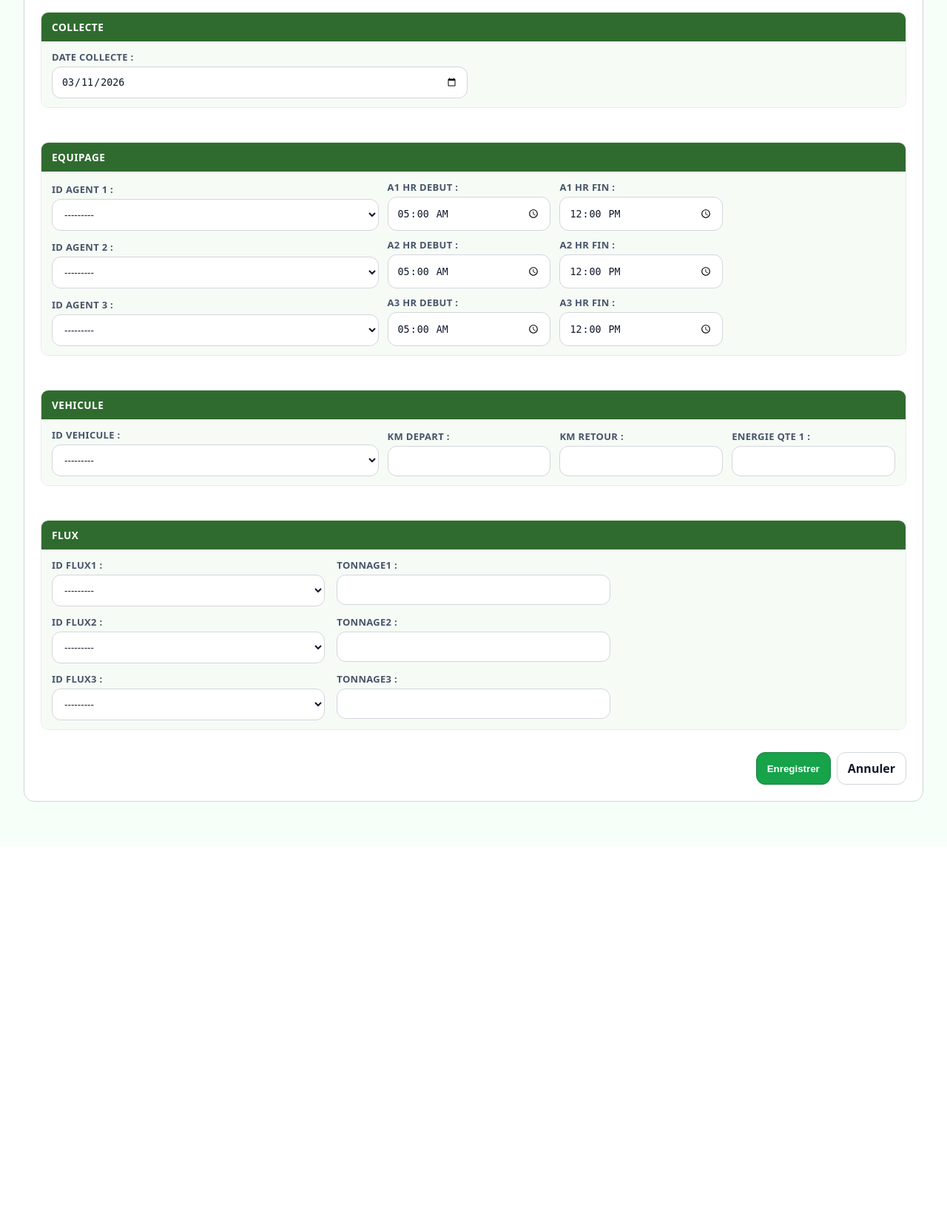
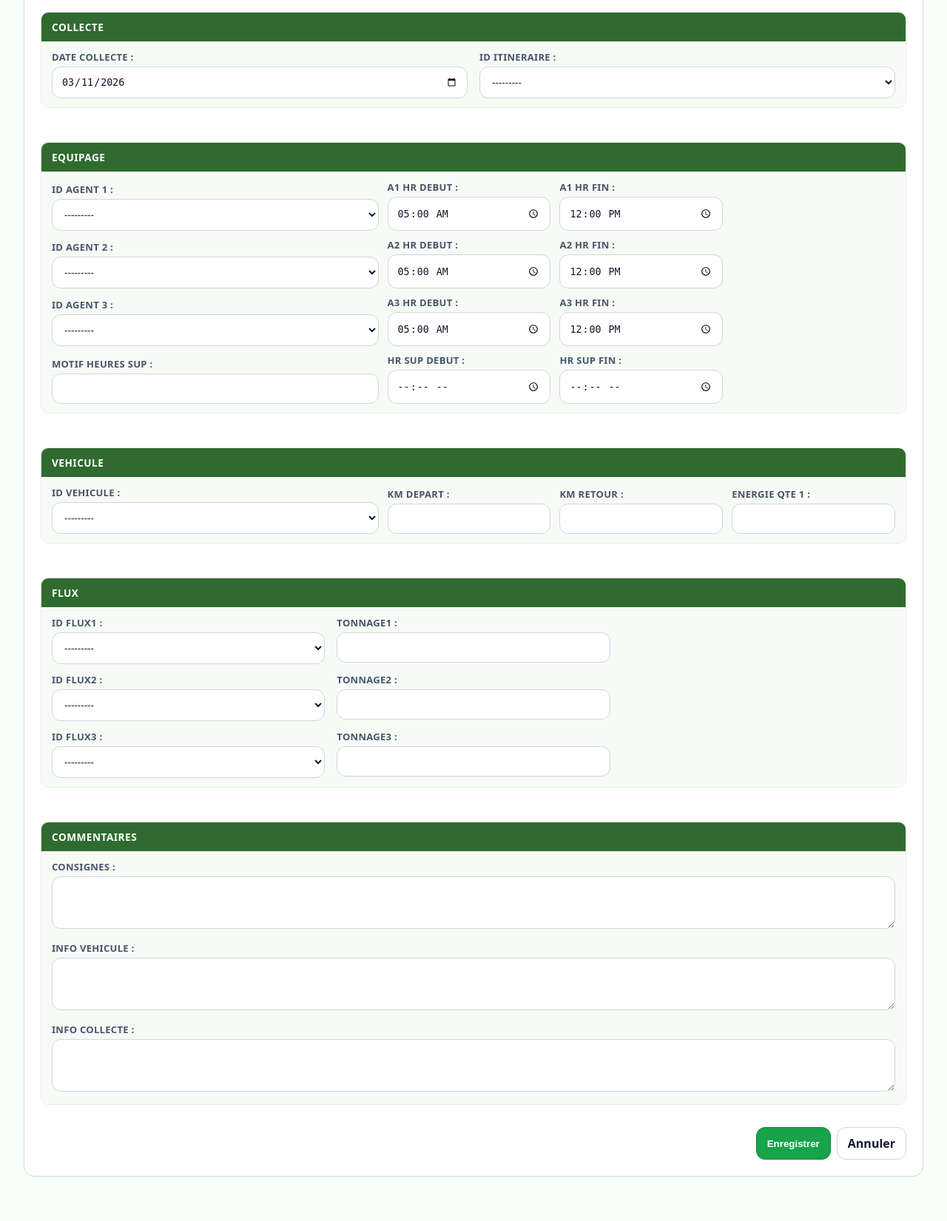
Before and after one commit to dojo360-git/gestom_django, a Django app: page /collectes/nouveau/ in a window 1280 px wide. Shown: the part 205-1856 px from the top of the page at 74% size. Before the commit the page ends 1289 px from the top, so only its background shows below. Run offline with Django 5.2, Linux system fonts and the light colour scheme; the visitor is signed in with stand-in values (Sample User, id 1); data that the repository does not hold is empty; parts of the project's set-up code (start-up, migrations or seed data) failed here and were passed over.

Commit message:
20260325 1421

```diff
--- a/core/forms.py
+++ b/core/forms.py
@@ -107,14 +107,19 @@ class CollecteForm(forms.ModelForm):
         model = Collecte
         fields = [
             "date_collecte",
+            "id_itineraire",
             "id_agent_1", "a1_hr_debut", "a1_hr_fin",
             "id_agent_2", "a2_hr_debut", "a2_hr_fin",
             "id_agent_3", "a3_hr_debut", "a3_hr_fin",
+            "motif_heures_sup", "hr_sup_debut", "hr_sup_fin",
             "id_vehicule", "km_depart", "km_retour",
             "id_flux1", "tonnage1",
             "id_flux2", "tonnage2",
             "id_flux3", "tonnage3",
             "energie_qte_1",
+            "consignes",
+            "info_vehicule",
+            "info_collecte",
         ]
         widgets = {
             "date_collecte": forms.DateInput(attrs={"type": "date"}, format="%Y-%m-%d"),
@@ -124,12 +129,36 @@ class CollecteForm(forms.ModelForm):
             "a2_hr_fin": forms.TimeInput(attrs={"type": "time"}),
             "a3_hr_debut": forms.TimeInput(attrs={"type": "time"}),
             "a3_hr_fin": forms.TimeInput(attrs={"type": "time"}),
+            "hr_sup_debut": forms.TimeInput(attrs={"type": "time"}),
+            "hr_sup_fin": forms.TimeInput(attrs={"type": "time"}),
+            "motif_heures_sup": forms.TextInput(attrs={"autocomplete": "off"}),
             "km_depart": forms.TextInput(attrs={"inputmode": "numeric", "autocomplete": "off"}),
             "km_retour": forms.TextInput(attrs={"inputmode": "numeric", "autocomplete": "off"}),
             "tonnage1": forms.TextInput(attrs={"inputmode": "numeric", "autocomplete": "off"}),
             "tonnage2": forms.TextInput(attrs={"inputmode": "numeric", "autocomplete": "off"}),
             "tonnage3": forms.TextInput(attrs={"inputmode": "numeric", "autocomplete": "off"}),
             "energie_qte_1": forms.TextInput(attrs={"inputmode": "numeric", "autocomplete": "off"}),
+            "consignes": forms.Textarea(
+                attrs={
+                    "autocomplete": "off",
+                    "rows": 3,
+                    "style": "resize: vertical;",
+                }
+            ),
+            "info_vehicule": forms.Textarea(
+                attrs={
+                    "autocomplete": "off",
+                    "rows": 3,
+                    "style": "resize: vertical;",
+                }
+            ),
+            "info_collecte": forms.Textarea(
+                attrs={
+                    "autocomplete": "off",
+                    "rows": 3,
+                    "style": "resize: vertical;",
+                }
+            ),
         }
 
     def __init__(self, *args, **kwargs):
@@ -138,6 +167,7 @@ class CollecteForm(forms.ModelForm):
         self.fields["id_agent_1"].queryset = agent_qs
         self.fields["id_agent_2"].queryset = agent_qs
         self.fields["id_agent_3"].queryset = agent_qs
+        self.fields["id_itineraire"].queryset = Itineraire.objects.order_by("itineraire")
         self.fields["id_vehicule"].queryset = Vehicule.objects.filter(archive=False).order_by("nom_vehicule")
         flux_qs = Flux.objects.filter(archive=False).order_by("flux")
         self.fields["id_flux1"].queryset = flux_qs
--- a/core/models.py
+++ b/core/models.py
@@ -97,6 +97,13 @@ class Vehicule(models.Model):
 class Collecte(models.Model):
     id_collecte = models.BigAutoField(primary_key=True)
     date_collecte = models.DateField(default=timezone.localdate)
+    id_itineraire = models.ForeignKey(
+        Itineraire,
+        null=True,
+        blank=True,
+        on_delete=models.SET_NULL,
+        related_name="collectes",
+    )
 
     id_agent_1 = models.ForeignKey(
         Agent,
@@ -127,6 +134,9 @@ class Collecte(models.Model):
     )
     a3_hr_debut = models.TimeField(null=True, blank=True)
     a3_hr_fin = models.TimeField(null=True, blank=True)
+    motif_heures_sup = models.CharField(max_length=255, blank=True, default="")
+    hr_sup_debut = models.TimeField(null=True, blank=True)
+    hr_sup_fin = models.TimeField(null=True, blank=True)
 
     id_vehicule = models.ForeignKey(
         Vehicule,
@@ -164,6 +174,9 @@ class Collecte(models.Model):
     tonnage3 = models.FloatField(null=True, blank=True)
 
     energie_qte_1 = models.FloatField(null=True, blank=True)
+    consignes = models.CharField(max_length=255, blank=True, default="")
+    info_vehicule = models.CharField(max_length=255, blank=True, default="")
+    info_collecte = models.CharField(max_length=255, blank=True, default="")
 
     date_creation = models.DateTimeField(auto_now_add=True)
     date_modification = models.DateTimeField(auto_now=True)
--- a/core/templates/core/collecte_detail.html
+++ b/core/templates/core/collecte_detail.html
@@ -14,6 +14,7 @@
 
     <ul class="list">
       <li>Date collecte : {{ collecte.date_collecte }}</li>
+      <li>Itineraire : {{ collecte.id_itineraire|default:"-" }}</li>
       <li>Agent 1 : {{ collecte.id_agent_1 }}</li>
       <li>Agent 1 heure debut : {{ collecte.a1_hr_debut }}</li>
       <li>Agent 1 heure fin : {{ collecte.a1_hr_fin }}</li>
@@ -33,6 +34,9 @@
       <li>Flux 3 : {{ collecte.id_flux3 }}</li>
       <li>Tonnage 3 : {{ collecte.tonnage3 }}</li>
       <li>Energie 1 quantite : {{ collecte.energie_qte_1 }}</li>
+      <li>Consignes : {{ collecte.consignes|default:"-" }}</li>
+      <li>Info vehicule : {{ collecte.info_vehicule|default:"-" }}</li>
+      <li>Info collecte : {{ collecte.info_collecte|default:"-" }}</li>
       <li>Date creation : {{ collecte.date_creation }}</li>
       <li>Date modification : {{ collecte.date_modification }}</li>
     </ul>
--- a/core/templates/core/collecte_form.html
+++ b/core/templates/core/collecte_form.html
@@ -43,6 +43,11 @@
         grid-template-columns: repeat(3, minmax(0, 1fr));
         gap: 12px 16px;
       }
+      .collecte-form .grid-1 {
+        display: grid;
+        grid-template-columns: 1fr;
+        gap: 12px 16px;
+      }
       .collecte-form .grid-4 {
         display: grid;
         grid-template-columns: 2fr 1fr 1fr 1fr;
@@ -82,7 +87,8 @@
           grid-template-columns: 1fr;
         }
         .collecte-form .grid-3,
-        .collecte-form .grid-2 {
+        .collecte-form .grid-2,
+        .collecte-form .grid-1 {
           grid-template-columns: 1fr;
         }
       }
@@ -99,6 +105,11 @@
             {{ form.date_collecte.label_tag }}
             {{ form.date_collecte }}
             {{ form.date_collecte.errors }}
+          </div>
+          <div class="field">
+            {{ form.id_itineraire.label_tag }}
+            {{ form.id_itineraire }}
+            {{ form.id_itineraire.errors }}
           </div>
         </div>
       </div>
@@ -157,6 +168,23 @@
               {{ form.a3_hr_fin.label_tag }}
               {{ form.a3_hr_fin }}
               {{ form.a3_hr_fin.errors }}
+            </div>
+            <div></div>
+
+            <div class="field">
+              {{ form.motif_heures_sup.label_tag }}
+              {{ form.motif_heures_sup }}
+              {{ form.motif_heures_sup.errors }}
+            </div>
+            <div class="field">
+              {{ form.hr_sup_debut.label_tag }}
+              {{ form.hr_sup_debut }}
+              {{ form.hr_sup_debut.errors }}
+            </div>
+            <div class="field">
+              {{ form.hr_sup_fin.label_tag }}
+              {{ form.hr_sup_fin }}
+              {{ form.hr_sup_fin.errors }}
             </div>
             <div></div>
           </div>
@@ -227,6 +255,27 @@
             {{ form.tonnage3.errors }}
           </div>
           <div class="field"></div>
+        </div>
+      </div>
+
+      <div class="collecte-section">
+        <div class="section-title">Commentaires</div>
+        <div class="section-body grid-1">
+          <div class="field">
+            {{ form.consignes.label_tag }}
+            {{ form.consignes }}
+            {{ form.consignes.errors }}
+          </div>
+          <div class="field">
+            {{ form.info_vehicule.label_tag }}
+            {{ form.info_vehicule }}
+            {{ form.info_vehicule.errors }}
+          </div>
+          <div class="field">
+            {{ form.info_collecte.label_tag }}
+            {{ form.info_collecte }}
+            {{ form.info_collecte.errors }}
+          </div>
         </div>
       </div>
 
--- a/core/views.py
+++ b/core/views.py
@@ -663,6 +663,9 @@ class ItineraireListView(ListView):
     template_name = "core/itineraire_list.html"
     context_object_name = "itineraires"
 
+    def get_queryset(self):
+        return Itineraire.objects.order_by("itineraire")
+
 
 class ItineraireDetailView(DetailView):
     model = Itineraire
@@ -773,6 +776,7 @@ class CollecteListView(ListView):
 
         qs = (
             Collecte.objects.select_related(
+                "id_itineraire",
                 "id_agent_1",
                 "id_agent_2",
                 "id_agent_3",
```
Also changed, not shown: core/migrations/0007_collecte_id_itineraire.py (added), core/migrations/0008_collecte_commentaires.py (added), core/migrations/0009_collecte_heures_sup_fields.py (added).
